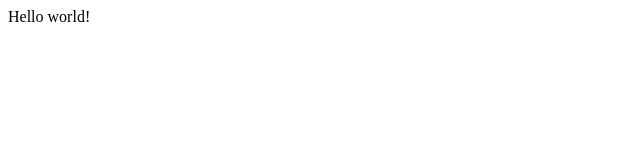
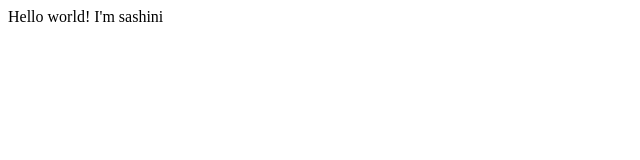
Before and after one commit to sashini-hettiarachchi/gatsby-bootcamp, a Gatsby site: page / in a window 1280 px wide. Shown: the full height of the page, 0-640 px from the left. Built offline with nearby package versions, Linux system fonts and the light colour scheme; Gatsby itself is replaced by a stand-in of ours.

Commit message:
Add basics files

```diff
--- a/src/pages/index.js
+++ b/src/pages/index.js
@@ -1,5 +1,5 @@
 import React from "react"
 
 export default function Home() {
-  return <div>Hello world!</div>
+  return <div>Hello world! I'm sashini</div>
 }
```
